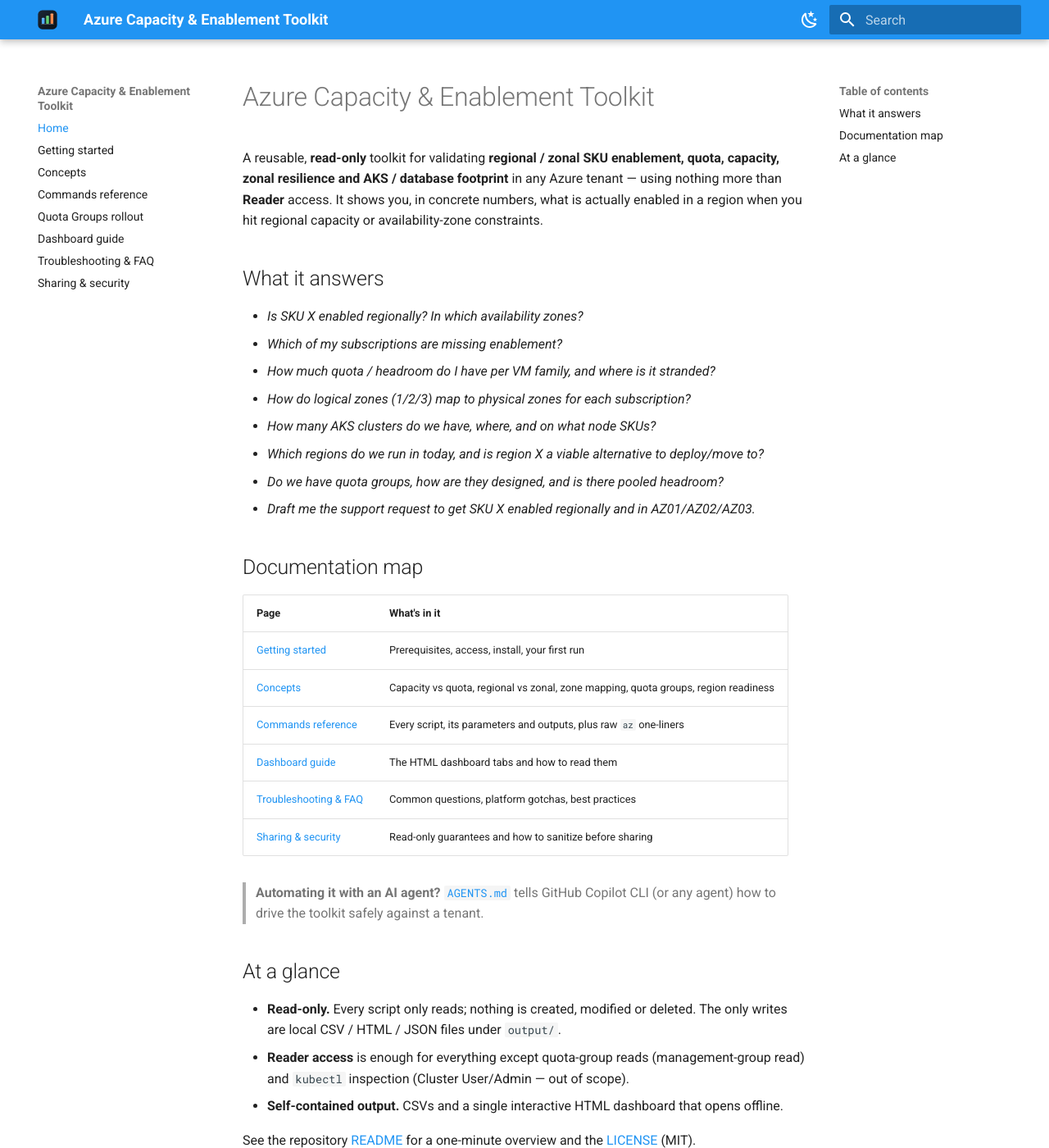
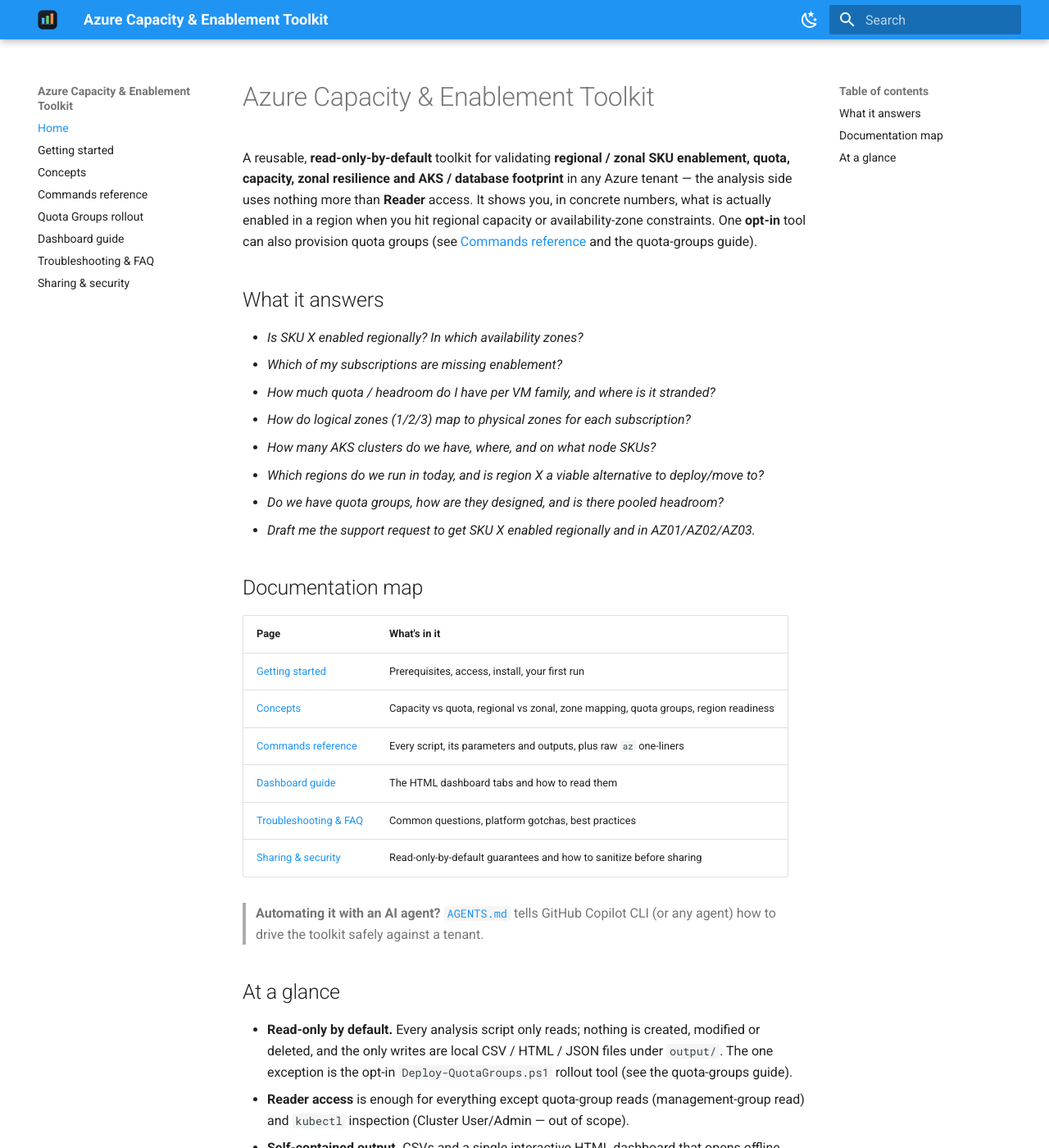
Before and after one commit to microsoft/capacity-toolkit, an MkDocs documentation site: the page built from docs/index.md, in a window 1280 px wide and 1400 px high. Shown: the whole window at 82% size. Built offline with MkDocs 1.6.1 and Material for MkDocs 9.7.7, drawn with Linux system fonts in a browser that asks for light colours.

Commit message:
docs: reframe "read-only" as "read-only by default" with one opt-in write tool (#3)
Now that the toolkit ships the opt-in Deploy-QuotaGroups.ps1 rollout, the
blanket "read-only / Mutations: none" promise is inaccurate. Soften the
positioning consistently so we never claim zero writes while shipping an
opt-in write path, while keeping the strong read-only guardrails for the
analysis scripts and the AI-agent flow.

- README: badge -> "Mutations: opt-in only", Reader badge -> "Reader for
  analysis", taglines/intro reframed, contributing note updated.
- AGENTS.md / copilot-instructions.md: golden rules now "read-only by default",
  with an explicit opt-in carve-out (Validate + -WhatIf + confirm before any
  execute run of Deploy-QuotaGroups).
- docs/index, getting-started (new rollout-roles row), sharing-and-security,
  quota-groups, mkdocs description: aligned wording.
- CONTRIBUTING + PR/issue templates: "read-only by default", PS5.1 floor scoped
  to analysis scripts (rollout scripts may require PS7), feature template allows
  the opt-in write pattern.
- Dashboard footer: "read-only analysis (Reader access)".

Co-authored-by: Copilot <223556219+Copilot@users.noreply.github.com>

```diff
--- a/docs/index.md
+++ b/docs/index.md
@@ -1,9 +1,10 @@
 # Azure Capacity & Enablement Toolkit
 
-A reusable, **read-only** toolkit for validating **regional / zonal SKU enablement, quota,
-capacity, zonal resilience and AKS / database footprint** in any Azure tenant — using nothing
-more than **Reader** access. It shows you, in concrete numbers, what is actually enabled in a
-region when you hit regional capacity or availability-zone constraints.
+A reusable, **read-only-by-default** toolkit for validating **regional / zonal SKU enablement, quota,
+capacity, zonal resilience and AKS / database footprint** in any Azure tenant — the analysis side
+uses nothing more than **Reader** access. It shows you, in concrete numbers, what is actually enabled
+in a region when you hit regional capacity or availability-zone constraints. One **opt-in** tool can
+also provision quota groups (see [Commands reference](commands.md) and the quota-groups guide).
 
 ## What it answers
 
@@ -25,15 +26,16 @@ region when you hit regional capacity or availability-zone constraints.
 | [Commands reference](commands.md) | Every script, its parameters and outputs, plus raw `az` one-liners |
 | [Dashboard guide](dashboard.md) | The HTML dashboard tabs and how to read them |
 | [Troubleshooting & FAQ](troubleshooting.md) | Common questions, platform gotchas, best practices |
-| [Sharing & security](sharing-and-security.md) | Read-only guarantees and how to sanitize before sharing |
+| [Sharing & security](sharing-and-security.md) | Read-only-by-default guarantees and how to sanitize before sharing |
 
 > **Automating it with an AI agent?** [`AGENTS.md`](../AGENTS.md) tells GitHub Copilot CLI (or any
 > agent) how to drive the toolkit safely against a tenant.
 
 ## At a glance
 
-- **Read-only.** Every script only reads; nothing is created, modified or deleted. The only
-  writes are local CSV / HTML / JSON files under `output/`.
+- **Read-only by default.** Every analysis script only reads; nothing is created, modified or
+  deleted, and the only writes are local CSV / HTML / JSON files under `output/`. The one
+  exception is the opt-in `Deploy-QuotaGroups.ps1` rollout tool (see the quota-groups guide).
 - **Reader access** is enough for everything except quota-group reads (management-group read) and
   `kubectl` inspection (Cluster User/Admin — out of scope).
 - **Self-contained output.** CSVs and a single interactive HTML dashboard that opens offline.
--- a/mkdocs.yml
+++ b/mkdocs.yml
@@ -1,7 +1,8 @@
 site_name: Azure Capacity & Enablement Toolkit
 site_description: >-
-  Read-only tools and a self-contained dashboard to analyze Azure regional capacity,
-  availability-zone enablement, and quota — with only Reader access.
+  Read-only-by-default tools and a self-contained dashboard to analyze Azure regional capacity,
+  availability-zone enablement, and quota with Reader access — plus one opt-in tool to provision
+  quota groups.
 docs_dir: docs
 
 theme:
```
Also changed, not shown: AGENTS.md (+21 -7 lines), CONTRIBUTING.md (+11 -7 lines), README.md (+13 -9 lines), docs/getting-started.md (+7 -4 lines), docs/quota-groups.md (+1 -1 lines), docs/sharing-and-security.md (+9 -6 lines), .github/PULL_REQUEST_TEMPLATE.md, .github/copilot-instructions.md, 3 other files.
